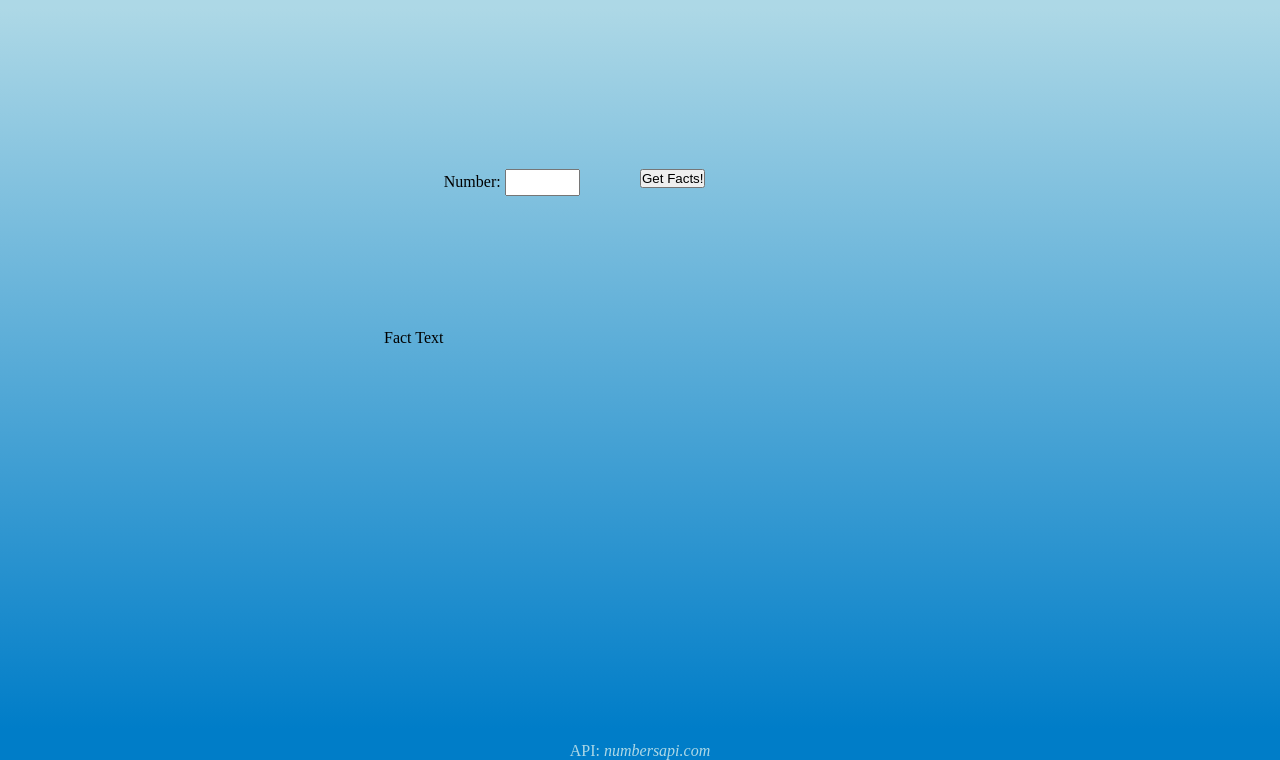
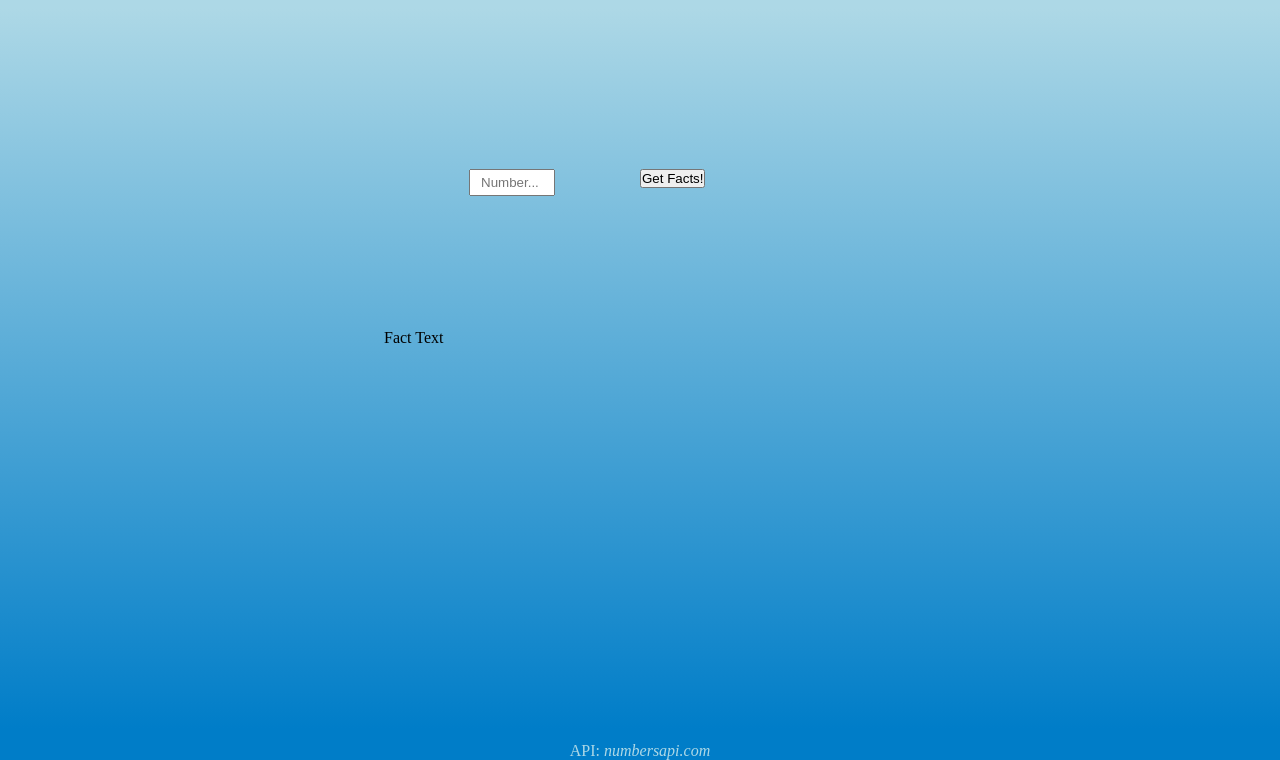
Before and after one commit to markahenrich/NumberTrivia, a plain HTML site: page index.html in a window 1280 px wide. Shown: the part 71-831 px from the top of the page. Drawn offline with Linux system fonts and the light colour scheme.

Commit message:
added styling

```diff
--- a/index.html
+++ b/index.html
@@ -12,7 +12,7 @@
     <main>
 
         <div class="container">
-            <div class="gridItem" id="userInput"><label for="numField">Number: </label><input type="text" id="numField"></div>
+            <div class="gridItem" id="userInput"><input type="text" id="numField" placeholder="Number..."></div>
             <div class="gridItem" id="button1"><button>Get Facts!</button></div>
             <div class="gridItem" id="factText">Fact Text</div>
         </div>
--- a/style.css
+++ b/style.css
@@ -29,7 +29,7 @@ header {
 }
 
 #userInput input {
-    width: 30%;
+    width: 45%;
     height: 17%;
     padding-left: 10px;
 }
@@ -41,7 +41,7 @@ header {
 
 #factText {
     grid-column: 2/4;
-    grid-row: 3/4;
+    grid-row: 3/5;
 }
 
 footer {
```
